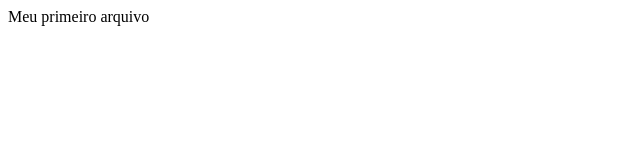
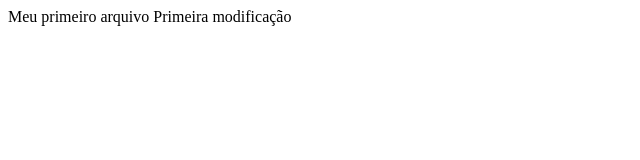
Before and after one commit to Sulphuratus/proj_versionado, a plain HTML site: page index.html in a window 1280 px wide. Shown: the whole page, without its empty margins (0-640 px from the left). Drawn offline with Linux system fonts and the light colour scheme.

Commit message:
atualizei arquivo index

```diff
--- a/index.html
+++ b/index.html
@@ -1,5 +1,6 @@
 <html>
 <body>
 Meu primeiro arquivo
+Primeira modificação
 </body>
 </html>
```
